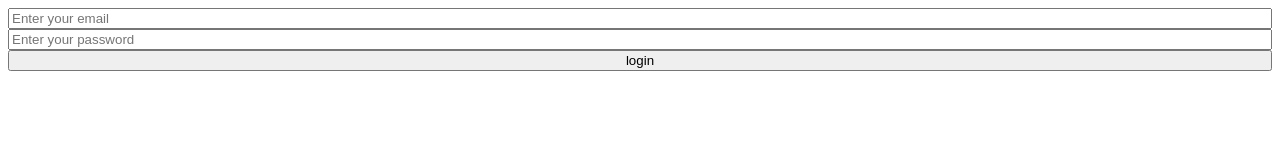
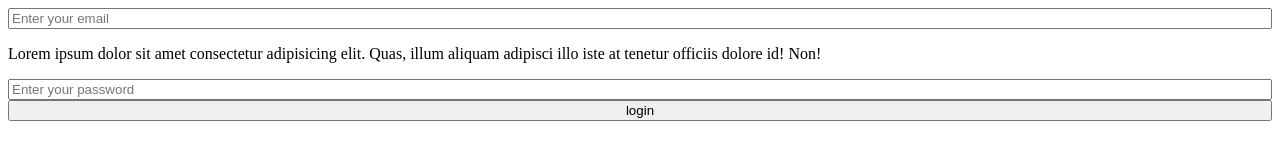
Before and after one commit to ri-yaa19/project, a plain HTML site: page index.html in a window 1280 px wide. Drawn offline with Linux system fonts and the light colour scheme.

Commit message:
committed

```diff
--- a/index.html
+++ b/index.html
@@ -8,7 +8,9 @@
 <body>
     <div style="display: flex;flex-direction: column">
         <input type="text" placeholder="Enter your email">
+        <p>Lorem ipsum dolor sit amet consectetur adipisicing elit. Quas, illum aliquam adipisci illo iste at tenetur officiis dolore id! Non!</p>
         <input type="password"name="id" placeholder="Enter your password">
+
         <button>login</button>
 
     </div>
```
